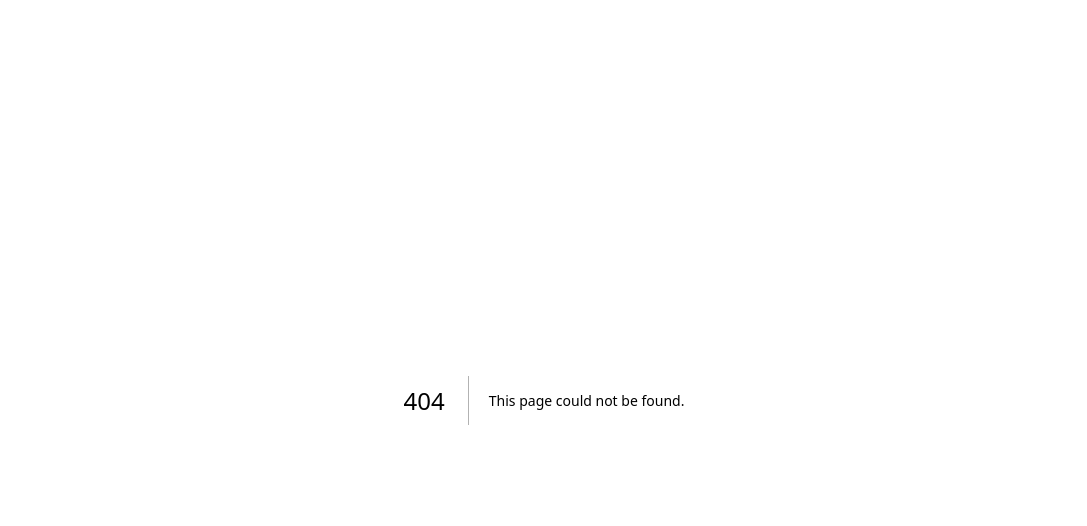
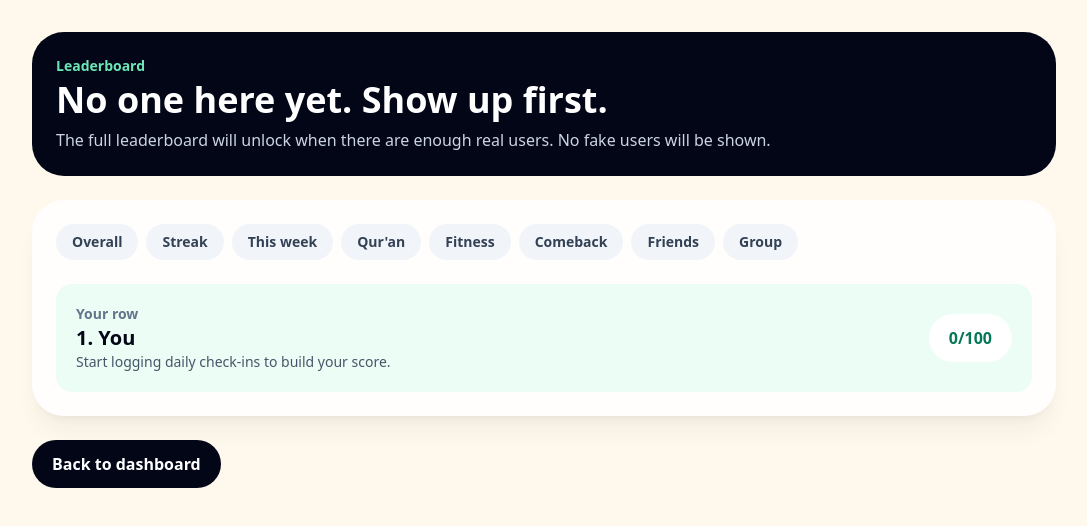
Before and after one commit to hxhhxxs/The-Challenge-, a Next.js app: page /leaderboard in a window 1280 px wide. Before the commit this address had no page. Shown: the top 526 px of the page, without its empty margins (96-1183 px from the left). Built offline with nearby package versions, Linux system fonts and the light colour scheme.

Commit message:
Add leaderboard page

```diff
--- /dev/null
+++ b/app/leaderboard/page.tsx
@@ -0,0 +1,38 @@
+import Link from "next/link";
+import { cardClass, pageBg } from "@/lib/challenge-ui";
+
+export default function LeaderboardPage() {
+  const tabs = ["Overall", "Streak", "This week", "Qur'an", "Fitness", "Comeback", "Friends", "Group"];
+
+  return (
+    <main className={pageBg}>
+      <div className="mx-auto max-w-5xl space-y-6">
+        <section className="rounded-[2rem] bg-slate-950 p-6 text-white">
+          <p className="text-sm font-bold text-emerald-300">Leaderboard</p>
+          <h1 className="mt-1 text-4xl font-black">No one here yet. Show up first.</h1>
+          <p className="mt-2 text-slate-300">The full leaderboard will unlock when there are enough real users. No fake users will be shown.</p>
+        </section>
+
+        <section className={cardClass}>
+          <div className="flex flex-wrap gap-2">
+            {tabs.map((tab) => (
+              <span key={tab} className="rounded-full bg-slate-100 px-4 py-2 text-sm font-bold text-slate-700">{tab}</span>
+            ))}
+          </div>
+          <div className="mt-6 rounded-2xl bg-emerald-50 p-5">
+            <div className="flex items-center justify-between gap-4">
+              <div>
+                <p className="text-sm font-bold text-slate-500">Your row</p>
+                <p className="text-xl font-black text-slate-950">1. You</p>
+                <p className="text-sm text-slate-600">Start logging daily check-ins to build your score.</p>
+              </div>
+              <div className="rounded-full bg-white px-5 py-3 font-black text-emerald-700">0/100</div>
+            </div>
+          </div>
+        </section>
+
+        <Link href="/dashboard" className="inline-block rounded-full bg-slate-950 px-5 py-3 font-black text-white">Back to dashboard</Link>
+      </div>
+    </main>
+  );
+}
```
